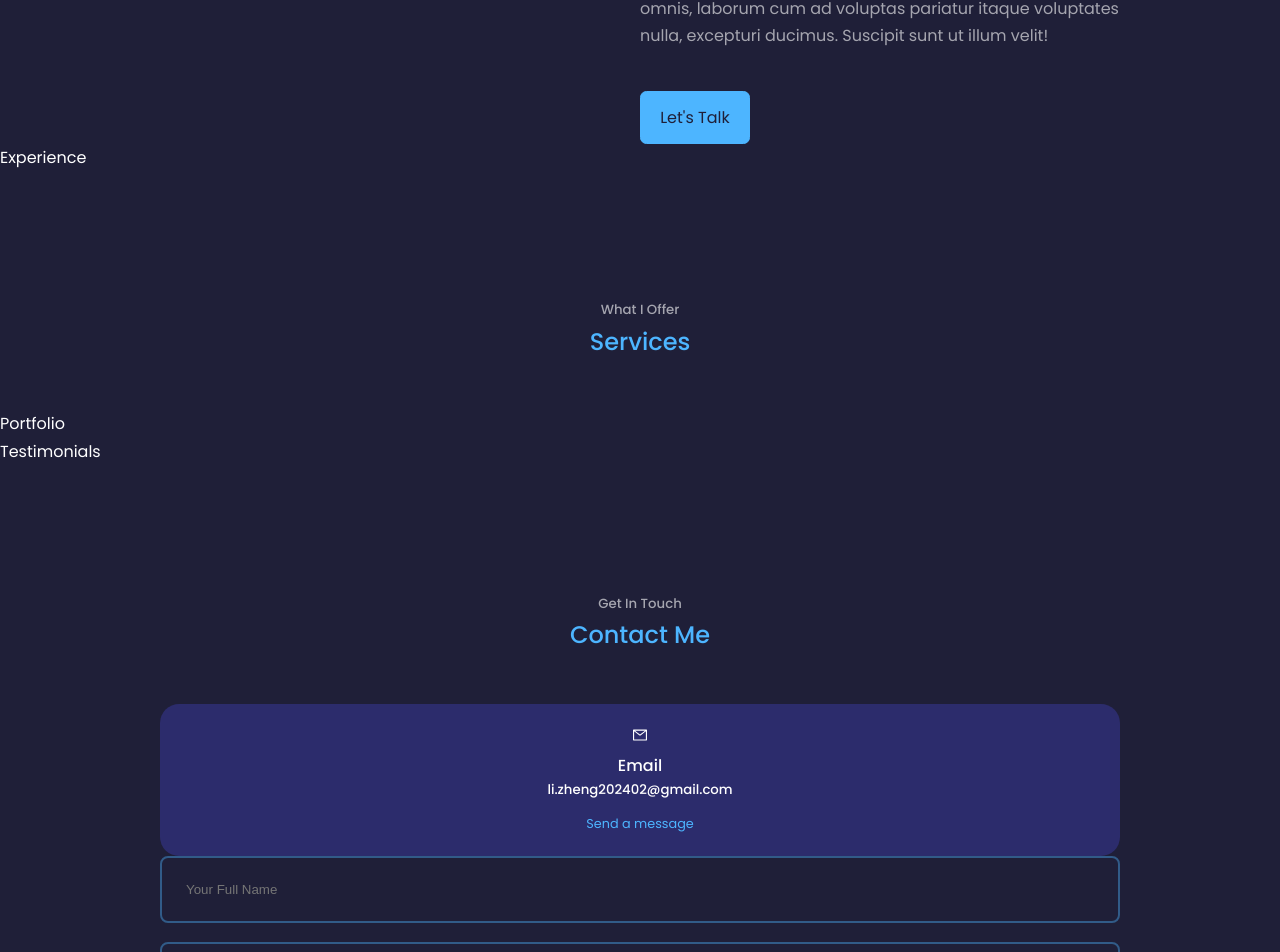
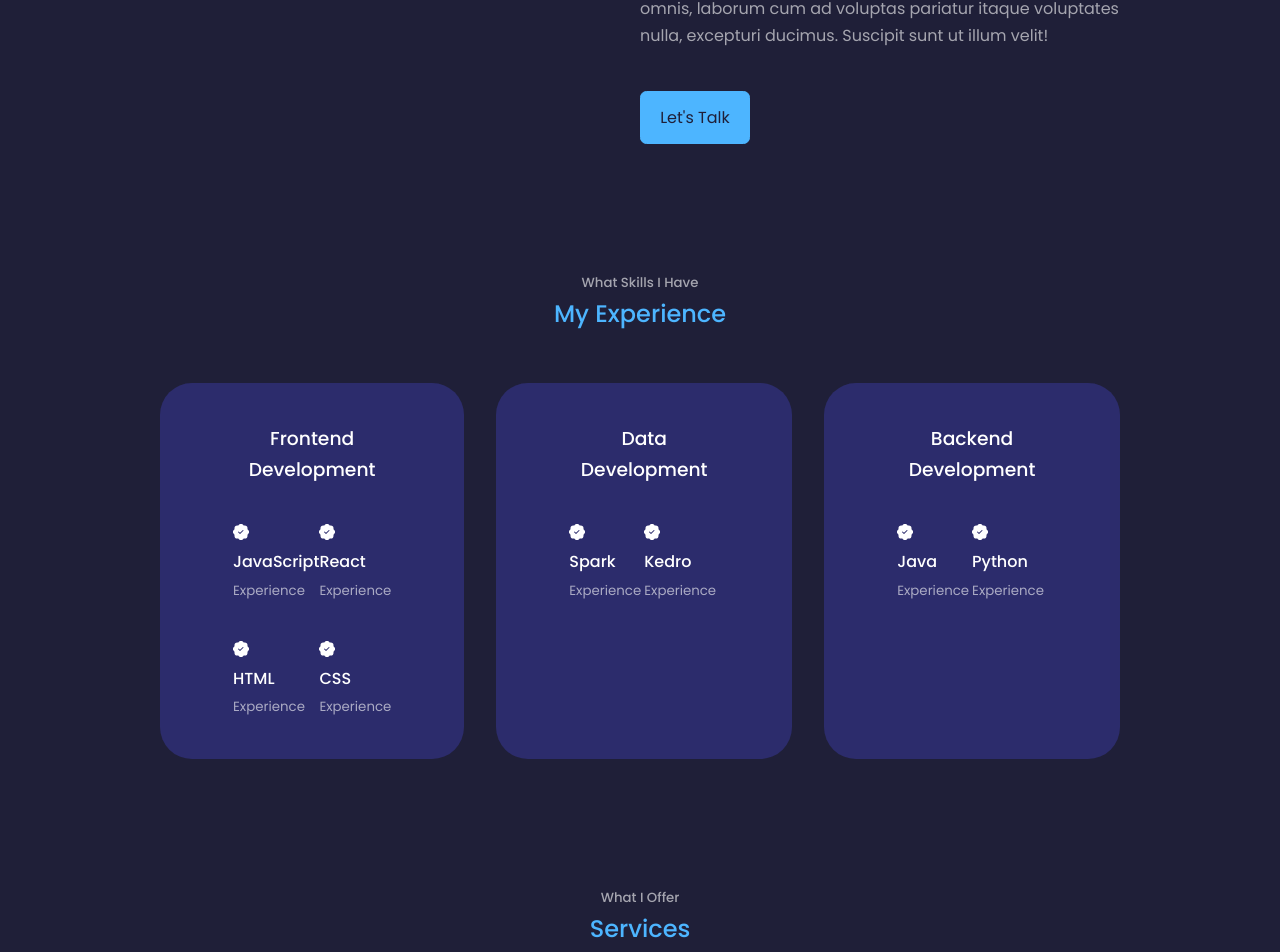
Before and after one commit to Nick-lizheng/Portfolio, a React (Create React App) app: page / in a window 1280 px wide. Shown: the part 1431-2383 px from the top of the page. Built offline with nearby package versions, Linux system fonts and the light colour scheme.

Commit message:
add experience

```diff
--- a/src/compoment/experience/Experience.jsx
+++ b/src/compoment/experience/Experience.jsx
@@ -1,10 +1,105 @@
 import React from 'react'
 import "./experience.css"
+import { BsPatchCheckFill } from "react-icons/bs";
+
+
 
 
 const Experience = () => {
   return (
-    <div>Experience</div>
+    <section id='experience'>
+      <h5>What Skills I Have</h5>
+      <h2>My Experience</h2>
+      <div className='container experience__container'>
+        <div className='experience__frontend'>
+          <h3>Frontend Development</h3>
+          <div className='experience__content'>
+            <article className='exprience__details'>
+              <BsPatchCheckFill className='experience__details-icon'/>
+              <div>
+                <h4>JavaScript</h4>
+                <small className='text-light'>Experience</small>
+              </div>
+            </article>
+            <article className='exprience__details'>
+              <BsPatchCheckFill className='experience__details-icon'/>
+              <div>
+                <h4>React</h4>
+                <small className='text-light'>Experience</small>
+              </div>
+            </article>
+            <article className='exprience__details'>
+              <BsPatchCheckFill className='experience__details-icon'/>
+              <div>
+                <h4>HTML</h4>
+                <small className='text-light'>Experience</small>
+              </div>
+            </article>
+            <article className='exprience__details'>
+              <BsPatchCheckFill className='experience__details-icon'/>
+              <div>
+                <h4>CSS</h4>
+                <small className='text-light'>Experience</small>
+              </div>
+            </article>
+          </div>
+        </div>
+
+
+        {/* end of fontEnd */}
+
+        <div className='experience__data'>
+          <h3>Data Development</h3>
+          <div className='experience__content'>
+            <article className='exprience__details'>
+              <BsPatchCheckFill className='experience__details-icon'/>
+              <div>
+                <h4>Spark</h4>
+                <small className='text-light'>Experience</small>
+              </div>
+            </article>
+            <article className='exprience__details'>
+              <BsPatchCheckFill className='experience__details-icon'/>
+              <div>
+                <h4>Kedro</h4>
+                <small className='text-light'>Experience</small>
+              </div>
+            </article>
+
+          </div>
+        </div>
+
+        {/* End of data */}
+
+
+        <div className='experience__backend'>
+          <h3>Backend Development</h3>
+          <div className='experience__content'>
+            <article className='exprience__details'>
+              <BsPatchCheckFill className='experience__details-icon'/>
+              <div>
+                <h4>Java</h4>
+                <small className='text-light'>Experience</small>
+              </div>
+            </article>
+            <article className='exprience__details'>
+              <BsPatchCheckFill className='experience__details-icon'/>
+              <div>
+                <h4>Python</h4>
+                <small className='text-light'>Experience</small>
+              </div>
+            </article>
+
+          </div>
+        </div>
+
+
+
+
+      </div>
+
+
+    </section>
   )
 }
 
--- a/src/compoment/experience/experience.css
+++ b/src/compoment/experience/experience.css
@@ -0,0 +1,80 @@
+.experience__container {
+    display: grid;
+    grid-template-columns: 1fr 1fr 1fr;
+    gap: 2rem;
+}
+
+.experience__container > div {
+    background: var(--color-bg-variant);
+    padding: 2.4rem 4.5rem;
+    border-radius: 2rem;
+    border: 1px solid transparent;
+}
+
+.experience__container > div:hover{
+    background: transparent;
+    border-color: var(--color-primary-variant);
+    cursor: default;
+}
+
+.experience__container > div h3{
+    text-align: center;
+    margin-bottom: 2rem;
+    color: var(--color-parimary);
+}
+
+.experience__content {
+    display: grid;
+    grid-template-columns: 1fr 1fr;
+    row-gap: 2rem;
+}
+
+.experience__details{
+    display: flex;
+    gap: 1rem;
+}
+
+
+.experience__details-icon {
+    margin-top: 6px;
+    color: var(--color-parimary);
+}
+
+
+/* medium queries (medium device) */
+
+@media screen and (max-width:1024px) {
+    .experience__container{
+        grid-template-columns: 1fr;
+    }
+
+    .experience__container > div {
+        width: 80%;
+        padding: 2rem;
+        margin: 0 auto;
+    }
+
+
+    .experience__content{
+        padding: 1rem;
+    }
+
+}
+
+/* small queries (small device) */
+
+@media screen and (max-width:600px) {
+
+    .experience__container{
+        gap: 1rem;
+    }
+
+
+    .experience__container > div {
+        width: 100%;
+        padding: 2rem 1rem;
+    };
+
+
+
+}
```
